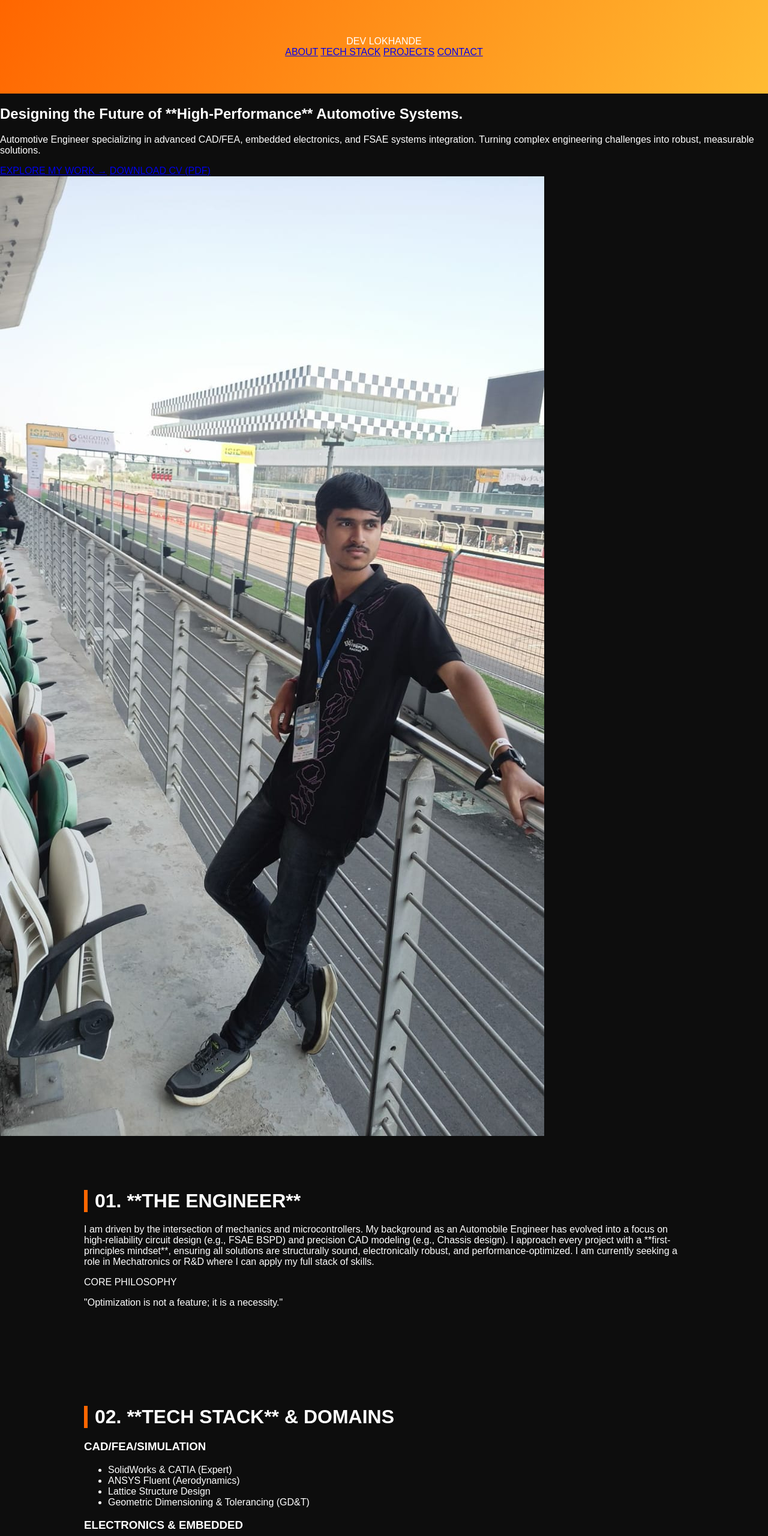
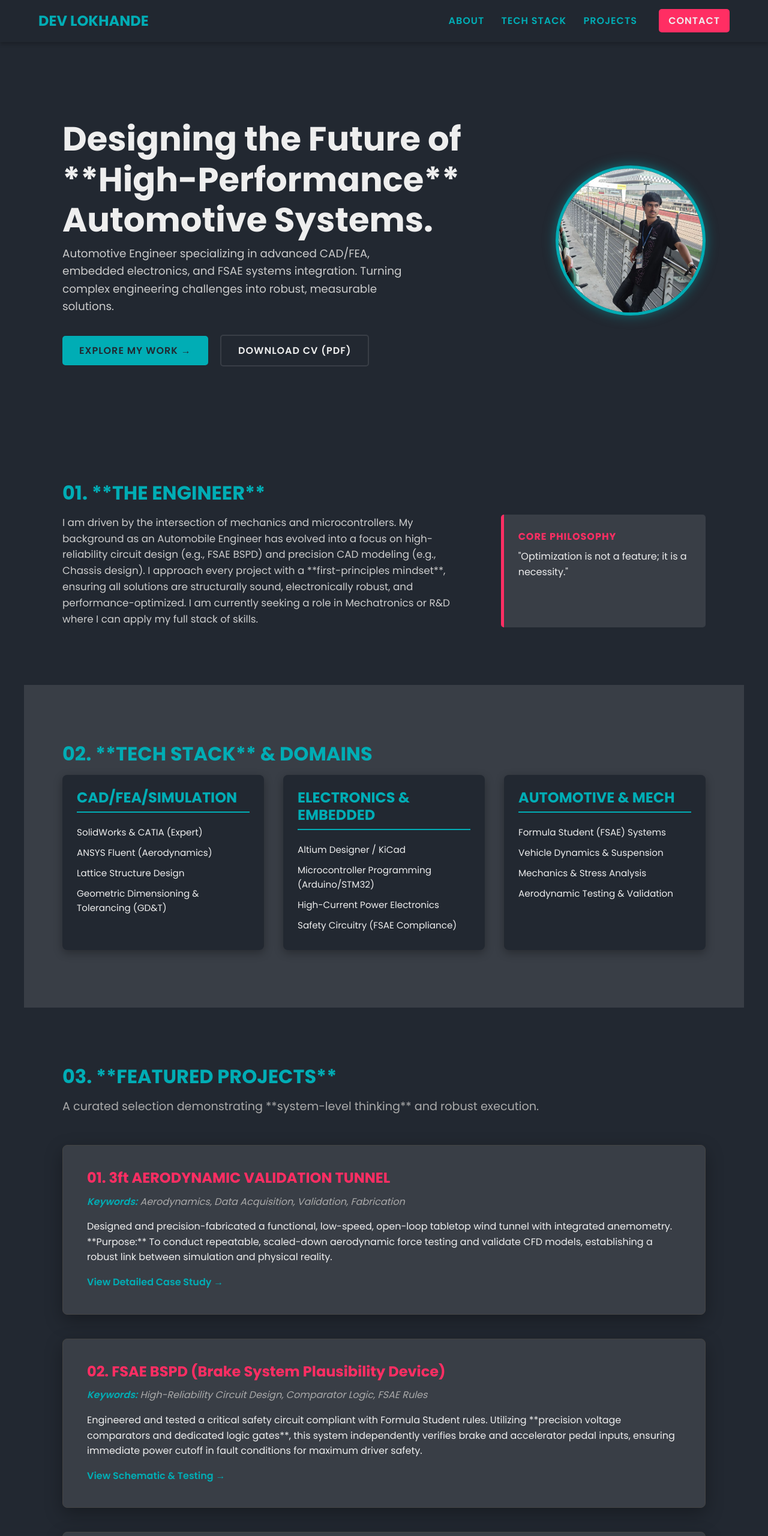
Before and after one commit to Devlokhande/Devlokhande.github.io, a plain HTML site: page index.html in a window 1280 px wide. Shown: the top 2561 px of the page at 60% size. Drawn offline with Linux system fonts and the light colour scheme.

Commit message:
Update style.css

```diff
--- a/style.css
+++ b/style.css
@@ -1,109 +1,370 @@
-/* ====== Global Styles ====== */
-body {
-  margin: 0;
-  font-family: Arial, sans-serif;
-  background: #0d0d0d;
-  color: #fff;
+/* --- Global Reset and Typography --- */
+:root {
+    --color-primary: #00ADB5; /* A vibrant engineering blue/cyan */
+    --color-secondary: #FF2E63; /* Accent red for buttons/highlights */
+    --color-background: #222831; /* Deep charcoal/dark mode background */
+    --color-text: #EEEEEE; /* Light text for high contrast */
+    --color-card: #393E46; /* Slightly lighter card background */
+    --font-stack: 'Poppins', sans-serif;
 }
 
-/* ====== Header Section ====== */
-header {
-  padding: 60px 20px;
-  text-align: center;
-  background: linear-gradient(120deg, #ff6600, #ffbb33);
-  color: #fff;
+* {
+    margin: 0;
+    padding: 0;
+    box-sizing: border-box;
 }
 
-header h1 {
-  font-size: 48px;
-  margin: 0;
+body {
+    font-family: var(--font-stack);
+    background-color: var(--color-background);
+    color: var(--color-text);
+    line-height: 1.6;
+    scroll-behavior: smooth;
 }
 
-header p {
-  font-size: 20px;
-  opacity: 0.9;
-  margin-top: 10px;
+a {
+    color: var(--color-primary);
+    text-decoration: none;
+    transition: color 0.3s;
 }
 
-/* ====== Sections ====== */
-.section {
-  max-width: 1000px;
-  margin: auto;
-  padding: 60px 20px;
+a:hover {
+    color: var(--color-secondary);
 }
 
-.section h2 {
-  margin-bottom: 20px;
-  font-size: 32px;
-  border-left: 6px solid #ff6600;
-  padding-left: 12px;
+h1, h2, h3 {
+    font-weight: 700;
+    margin-bottom: 0.5em;
+    line-height: 1.2;
 }
 
-/* ====== Projects Slider ====== */
-.projects-slider {
-  display: flex;
-  overflow-x: auto;
-  gap: 20px;
-  scroll-behavior: smooth;
-  padding-bottom: 10px;
+h1 { font-size: 3em; }
+h2 { font-size: 2em; color: var(--color-primary); }
+h3 { font-size: 1.5em; color: var(--color-text); }
+
+/* --- Header & Navigation --- */
+.header {
+    display: flex;
+    justify-content: space-between;
+    align-items: center;
+    padding: 1rem 5%;
+    position: sticky;
+    top: 0;
+    background-color: rgba(34, 40, 49, 0.95); /* Semi-transparent background */
+    box-shadow: 0 4px 6px rgba(0, 0, 0, 0.2);
+    z-index: 1000;
 }
 
-.project-card {
-  min-width: 280px;
-  background: #1a1a1a;
-  padding: 20px;
-  border-radius: 14px;
-  box-shadow: 0 0 15px rgba(255, 102, 0, 0.3);
-  flex-shrink: 0;
+.logo {
+    font-size: 1.5em;
+    font-weight: 700;
+    color: var(--color-primary);
 }
 
-.project-card h3 {
-  margin-top: 0;
+nav a {
+    margin-left: 1.5rem;
+    font-weight: 600;
+    letter-spacing: 1px;
+    padding: 0.5rem 0;
 }
 
-.view-all-btn {
-  margin-top: 20px;
-  padding: 12px 20px;
-  background: #ff6600;
-  color: #fff;
-  text-decoration: none;
-  border-radius: 8px;
-  display: inline-block;
-  font-weight: bold;
-  transition: 0.2s;
+.cta-link {
+    background-color: var(--color-secondary);
+    color: var(--color-text);
+    padding: 0.5rem 1rem;
+    border-radius: 5px;
+    margin-left: 2rem;
+    transition: background-color 0.3s;
 }
 
-.view-all-btn:hover {
-  background: #ff7f22;
+.cta-link:hover {
+    background-color: #f75583;
+    color: var(--color-text);
 }
 
-/* ====== Contact Section ====== */
-.contact-info p {
-  margin: 8px 0;
-  font-size: 18px;
+/* --- Sections & Layout --- */
+.section {
+    padding: 6rem 5%;
+    max-width: 1200px;
+    margin: 0 auto;
 }
 
-.cv-btn {
-  margin-top: 20px;
-  padding: 14px 24px;
-  background: #ff6600;
-  color: #fff;
-  border-radius: 10px;
-  text-decoration: none;
-  font-weight: bold;
-  display: inline-block;
+.section-subtitle {
+    font-size: 1.2em;
+    margin-bottom: 3rem;
+    color: #AAAAAA;
 }
 
-.cv-btn:hover {
-  background: #ff802a;
+/* --- HERO SECTION --- */
+.hero-section {
+    padding: 8rem 5% 6rem;
+    display: flex;
+    align-items: center;
+    gap: 4rem;
+    max-width: 1200px;
+    margin: 0 auto;
 }
 
-/* ====== Image styles ====== */
-.profile-img {
-  width: 180px;
-  height: 180px;
-  border-radius: 100%;
-  object-fit: cover;
-  margin-top: 20px;
-  border: 4px solid #ff6600;
+.hero-content {
+    flex: 2;
 }
+
+.hero-content h1 {
+    font-size: 3.5rem;
+    margin-bottom: 0.5rem;
+}
+
+.hero-content h1 strong {
+    color: var(--color-primary);
+    font-style: italic;
+}
+
+.hero-content p {
+    font-size: 1.15rem;
+    margin-bottom: 2rem;
+    color: #ccc;
+    max-width: 600px;
+}
+
+.profile-photo {
+    width: 250px;
+    height: 250px;
+    object-fit: cover;
+    border-radius: 50%;
+    border: 5px solid var(--color-primary);
+    box-shadow: 0 0 20px rgba(0, 173, 181, 0.5); /* Glowing effect */
+}
+
+.cta-button, .secondary-button {
+    display: inline-block;
+    padding: 0.75rem 1.75rem;
+    border-radius: 5px;
+    font-weight: 600;
+    text-transform: uppercase;
+    letter-spacing: 1px;
+    transition: transform 0.2s, box-shadow 0.2s;
+    margin-right: 1rem;
+}
+
+.cta-button {
+    background-color: var(--color-primary);
+    color: var(--color-background);
+}
+
+.cta-button:hover {
+    background-color: #14C3C3;
+    transform: translateY(-2px);
+    box-shadow: 0 5px 15px rgba(0, 173, 181, 0.4);
+}
+
+.secondary-button {
+    border: 2px solid var(--color-card);
+    color: var(--color-text);
+    background: none;
+}
+
+.secondary-button:hover {
+    border-color: var(--color-primary);
+    color: var(--color-primary);
+    transform: translateY(-2px);
+}
+
+/* --- About Section --- */
+.about-grid {
+    display: grid;
+    grid-template-columns: 2fr 1fr;
+    gap: 3rem;
+}
+
+.about-text {
+    font-size: 1.05em;
+    color: #ccc;
+}
+
+.highlight-box {
+    background-color: var(--color-card);
+    border-left: 5px solid var(--color-secondary);
+    padding: 1.5rem;
+    border-radius: 5px;
+}
+
+.highlight-title {
+    color: var(--color-secondary);
+    font-weight: 700;
+    margin-bottom: 0.5rem;
+    letter-spacing: 1px;
+}
+
+/* --- Skills Section --- */
+.dark-section {
+    background-color: var(--color-card);
+}
+
+.skills-container {
+    display: grid;
+    grid-template-columns: repeat(auto-fit, minmax(280px, 1fr));
+    gap: 2rem;
+}
+
+.skill-group {
+    padding: 1.5rem;
+    background-color: var(--color-background);
+    border-radius: 8px;
+    box-shadow: 0 5px 15px rgba(0, 0, 0, 0.3);
+}
+
+.skill-group h3 {
+    border-bottom: 2px solid var(--color-primary);
+    padding-bottom: 0.5rem;
+    margin-bottom: 1rem;
+    color: var(--color-primary);
+}
+
+.skill-group ul {
+    list-style: none;
+}
+
+.skill-group li {
+    padding: 0.3rem 0;
+    font-size: 0.95em;
+}
+
+/* --- Projects Section --- */
+.project-card {
+    display: flex;
+    background-color: var(--color-card);
+    border-radius: 8px;
+    margin-bottom: 2.5rem;
+    overflow: hidden;
+    box-shadow: 0 10px 30px rgba(0, 0, 0, 0.3);
+    border: 1px solid #444;
+}
+
+.project-card.reverse {
+    flex-direction: row-reverse;
+}
+
+.project-details {
+    padding: 2.5rem;
+    flex: 1;
+}
+
+.project-details h3 {
+    color: var(--color-secondary);
+}
+
+.project-tech {
+    font-style: italic;
+    color: #aaa;
+    margin-bottom: 1rem;
+}
+
+.project-tech span {
+    font-weight: 600;
+    color: var(--color-primary);
+}
+
+.project-link {
+    display: inline-block;
+    margin-top: 1rem;
+    font-weight: 600;
+}
+
+.full-width-cta {
+    display: block;
+    text-align: center;
+    margin-top: 3rem;
+    width: 100%;
+}
+
+/* --- Contact Section --- */
+.contact-info {
+    font-size: 1.2em;
+    margin-top: 2rem;
+    margin-bottom: 3rem;
+    text-align: center;
+}
+
+.contact-info p {
+    margin: 0.5rem 0;
+}
+
+.contact-info a {
+    font-weight: 600;
+}
+
+.final-line {
+    text-align: center;
+    font-style: italic;
+    color: #888;
+}
+
+/* --- Footer --- */
+footer {
+    text-align: center;
+    padding: 1.5rem 0;
+    font-size: 0.85em;
+    color: #888;
+    border-top: 1px solid #393E46;
+}
+
+/* --- Media Queries for Responsiveness (Crucial for Professionalism) --- */
+@media (max-width: 1024px) {
+    .hero-section {
+        gap: 2rem;
+    }
+}
+
+@media (max-width: 768px) {
+    .header {
+        flex-direction: column;
+        padding: 1rem;
+    }
+
+    nav {
+        margin-top: 1rem;
+        text-align: center;
+    }
+
+    nav a {
+        margin: 0.5rem 0.5rem;
+    }
+
+    .cta-link {
+        margin-left: 0.5rem;
+    }
+
+    .hero-section {
+        flex-direction: column;
+        text-align: center;
+        padding-top: 5rem;
+    }
+
+    .hero-content h1 {
+        font-size: 2.5rem;
+    }
+
+    .hero-image-container {
+        order: -1; /* Move image to the top on mobile */
+    }
+
+    .about-grid {
+        grid-template-columns: 1fr;
+        gap: 2rem;
+    }
+
+    .project-card, .project-card.reverse {
+        flex-direction: column;
+    }
+
+    .project-details {
+        padding: 2rem;
+    }
+
+    .cta-button, .secondary-button {
+        display: block;
+        margin-right: 0;
+        margin-bottom: 0.75rem;
+        text-align: center;
+    }
+}
```
